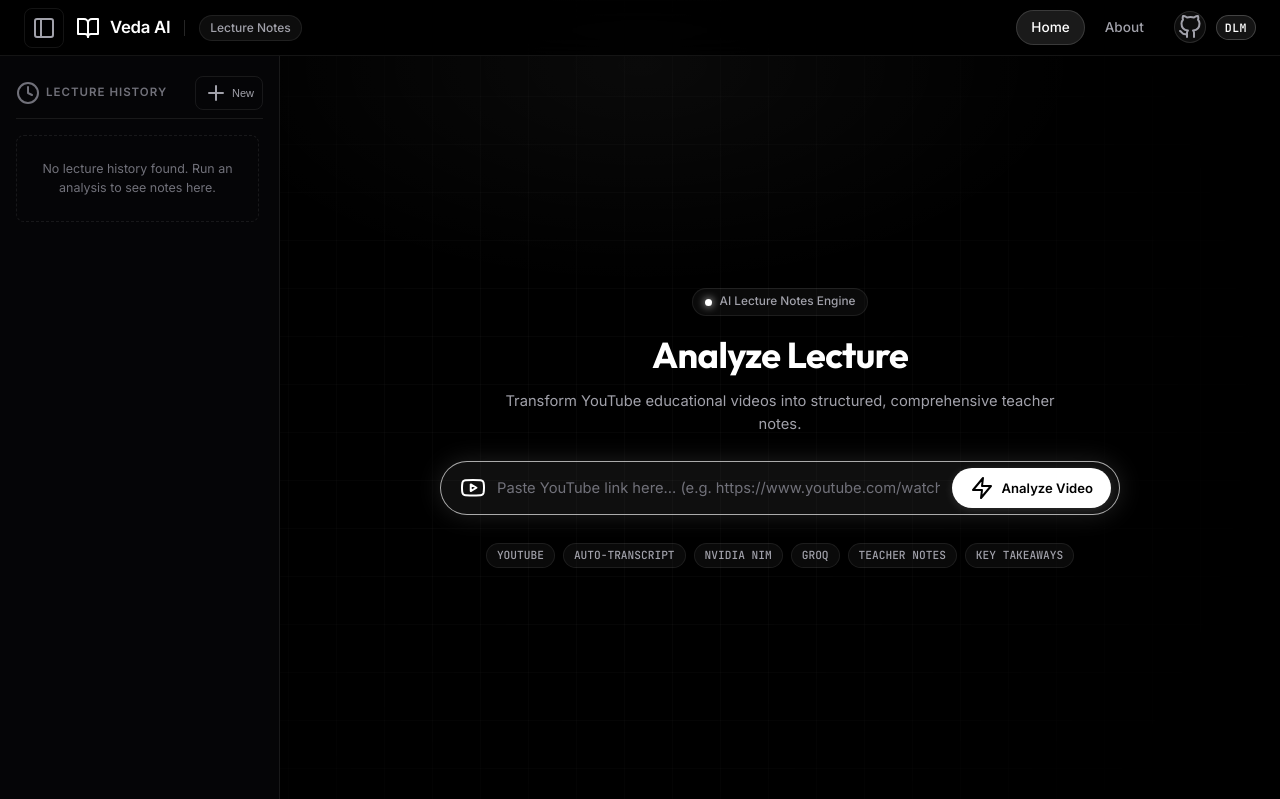
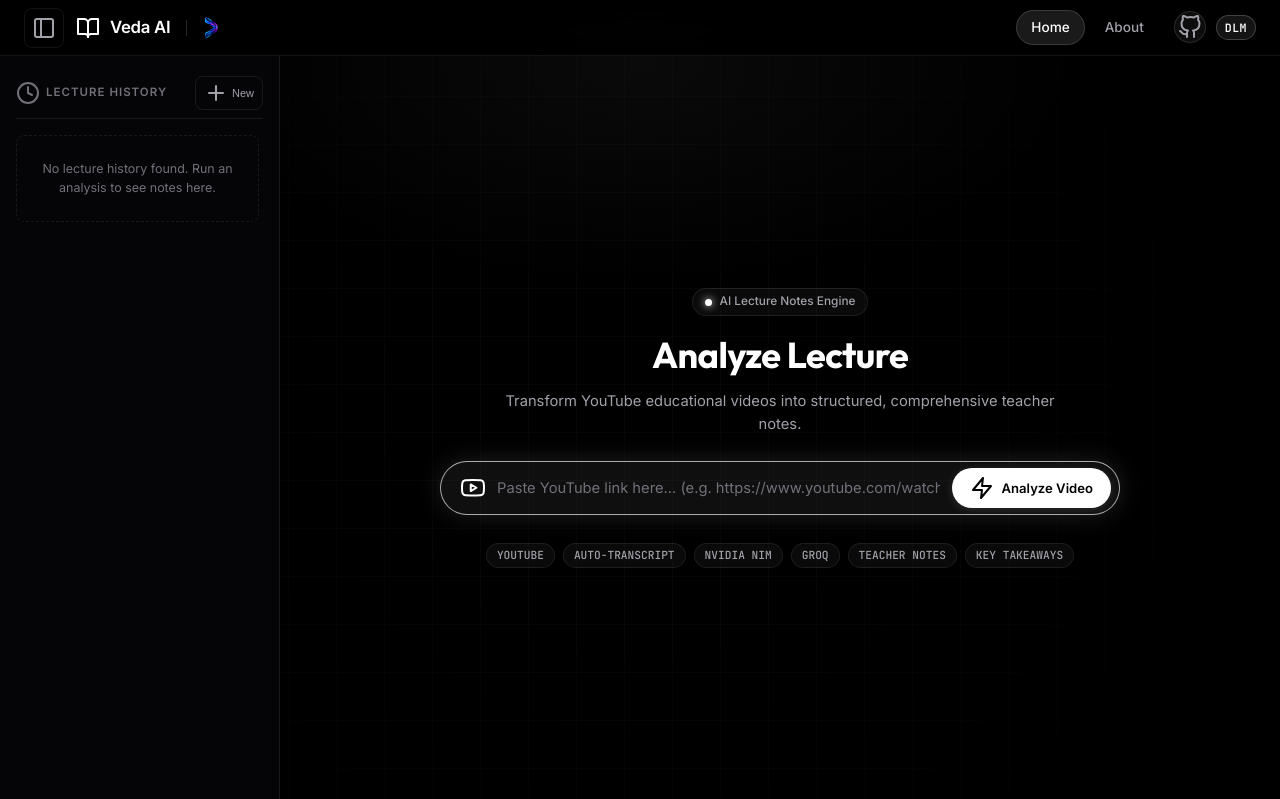
Before and after one commit to aryavartsubhammoharana/angko-ai, a Flask app: page / in a window 1280 px wide. Shown: the top 799 px of the page. Run offline with Flask 3, Linux system fonts and the light colour scheme; some libraries are stand-ins or nearby versions.

Commit message:
feat: replace text badge with DLM emblem logo in navbar (BTechX style)

```diff
--- a/static/css/index.css
+++ b/static/css/index.css
@@ -146,7 +146,28 @@
     height: 16px;
     width: 1px;
     background: rgba(255, 255, 255, 0.15);
-    margin: 0 2px;
+    margin: 0 4px;
+}
+
+.nav-brand-emblem-link {
+    display: inline-flex;
+    align-items: center;
+    justify-content: center;
+    text-decoration: none;
+    transition: var(--transition);
+}
+.nav-brand-emblem-link:hover {
+    transform: scale(1.08);
+    filter: brightness(1.15);
+}
+
+.nav-brand-emblem {
+    height: 24px;
+    width: auto;
+    max-height: 26px;
+    object-fit: contain;
+    display: block;
+    filter: drop-shadow(0 2px 6px rgba(0, 0, 0, 0.4));
 }
 
 .nav-route-badge {
--- a/templates/about.html
+++ b/templates/about.html
@@ -23,7 +23,9 @@
                     <span>Veda AI</span>
                 </a>
                 <span class="nav-brand-divider"></span>
-                <span class="nav-route-badge">About</span>
+                <a href="https://itsme-gilt.vercel.app" target="_blank" rel="noopener noreferrer" class="nav-brand-emblem-link" title="DLM">
+                    <img src="{{ url_for('static', filename='images/dlm.png') }}" alt="DLM" class="nav-brand-emblem">
+                </a>
             </div>
             <div class="navbar-right">
                 <nav class="nav-links">
--- a/templates/index.html
+++ b/templates/index.html
@@ -36,7 +36,9 @@
                     <span>Veda AI</span>
                 </a>
                 <span class="nav-brand-divider"></span>
-                <span class="nav-route-badge">Lecture Notes</span>
+                <a href="https://itsme-gilt.vercel.app" target="_blank" rel="noopener noreferrer" class="nav-brand-emblem-link" title="DLM">
+                    <img src="{{ url_for('static', filename='images/dlm.png') }}" alt="DLM" class="nav-brand-emblem">
+                </a>
             </div>
 
             <!-- Navbar Search (Visible when results are active) -->
```
Also changed, not shown: static/css/about.css (+22 -1 lines), static/images/dlm.png (added).
